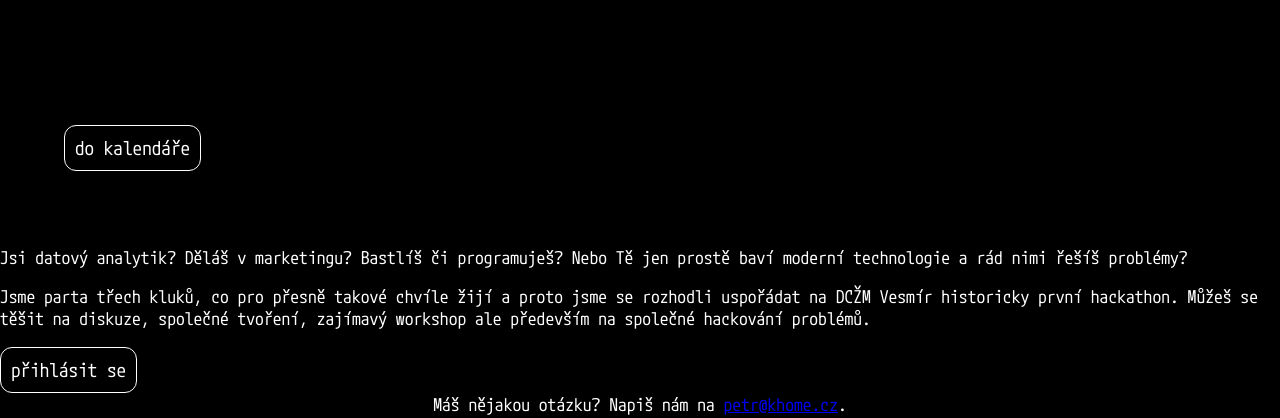
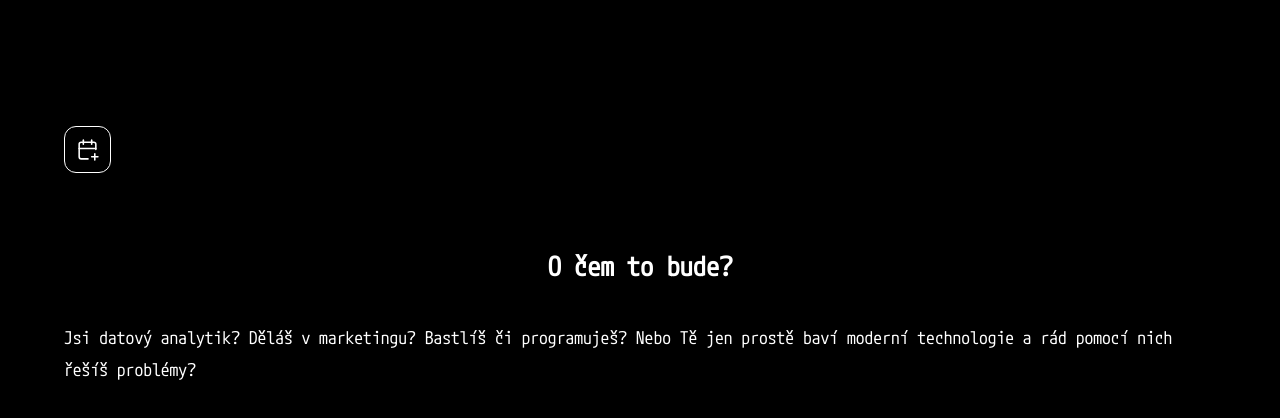
Before and after one commit to HackTheChurch/hackthechurch, a plain HTML site: page index.html in a window 1280 px wide. Shown: the part 332-750 px from the top of the page. Drawn offline with Linux system fonts and the light colour scheme.

Commit message:
Bse format

```diff
--- a/index.html
+++ b/index.html
@@ -21,21 +21,46 @@
         </p>
       </div>
       <div class="center-box">
-        <button>do kalendáře</button>
+        <button title="Přidat do kalendáře">
+          <svg
+            xmlns="http://www.w3.org/2000/svg"
+            class="icon icon-tabler icon-tabler-calendar-plus"
+            width="25"
+            height="25"
+            viewBox="0 0 24 24"
+            stroke-width="1.5"
+            stroke="#fff"
+            fill="none"
+            stroke-linecap="round"
+            stroke-linejoin="round"
+          >
+            <path stroke="none" d="M0 0h24v24H0z" fill="none" />
+            <path
+              d="M12.5 21h-6.5a2 2 0 0 1 -2 -2v-12a2 2 0 0 1 2 -2h12a2 2 0 0 1 2 2v5"
+            />
+            <path d="M16 3v4" />
+            <path d="M8 3v4" />
+            <path d="M4 11h16" />
+            <path d="M16 19h6" />
+            <path d="M19 16v6" />
+          </svg>
+        </button>
       </div>
     </section>
     <section>
+      <h2>O čem to bude?</h2>
       <p>
         Jsi datový analytik? Děláš v marketingu? Bastlíš či programuješ? Nebo Tě
-        jen prostě baví moderní technologie a rád nimi řešíš problémy?
+        jen prostě baví moderní technologie a&nbsp;rád pomocí nich řešíš
+        problémy?
       </p>
       <p>
-        Jsme parta třech kluků, co pro přesně takové chvíle žijí a proto jsme se
-        rozhodli uspořádat na DCŽM Vesmír historicky první hackathon. Můžeš se
-        těšit na diskuze, společné tvoření, zajímavý workshop ale především na
-        společné hackování problémů.
+        Jsme parta třech kluků, co pro přesně takové chvíle žijí a&nbsp;proto
+        jsme se rozhodli uspořádat na DCŽM Vesmír historicky první hackathon.
+        Můžeš se těšit na diskuze, společné tvoření, zajímavý workshop ale
+        především na společné hackování problémů.
       </p>
-      <button>přihlásit se</button>
+      <button>Přihlásit se</button>
     </section>
     <footer>
       Máš nějakou otázku? Napiš nám na
--- a/style.css
+++ b/style.css
@@ -10,14 +10,27 @@ body {
   font-size: 1.1rem;
 }
 
-.cover {
+section {
   width: 90vw;
   max-width: 1200px;
-  min-height: 70vh;
   display: flex;
   flex-direction: column;
   align-items: center;
   justify-content: space-around;
+}
+
+footer {
+  background-color: #000;
+  margin-top: 10rem;
+  margin-bottom: 2rem;
+}
+
+p {
+  line-height: 2rem;
+}
+
+.cover {
+  min-height: 70vh;
 }
 .date {
   font-size: 1.4rem;
@@ -37,7 +50,7 @@ h1 {
 button {
   cursor: pointer;
   text-decoration: none;
-  display: inline-block;
+  display: flex;
   border: 1px solid #fff;
   border-radius: 12px;
   font-size: 1.2rem;
```
Also changed, not shown: assets/icons/calendar.svg (added).
